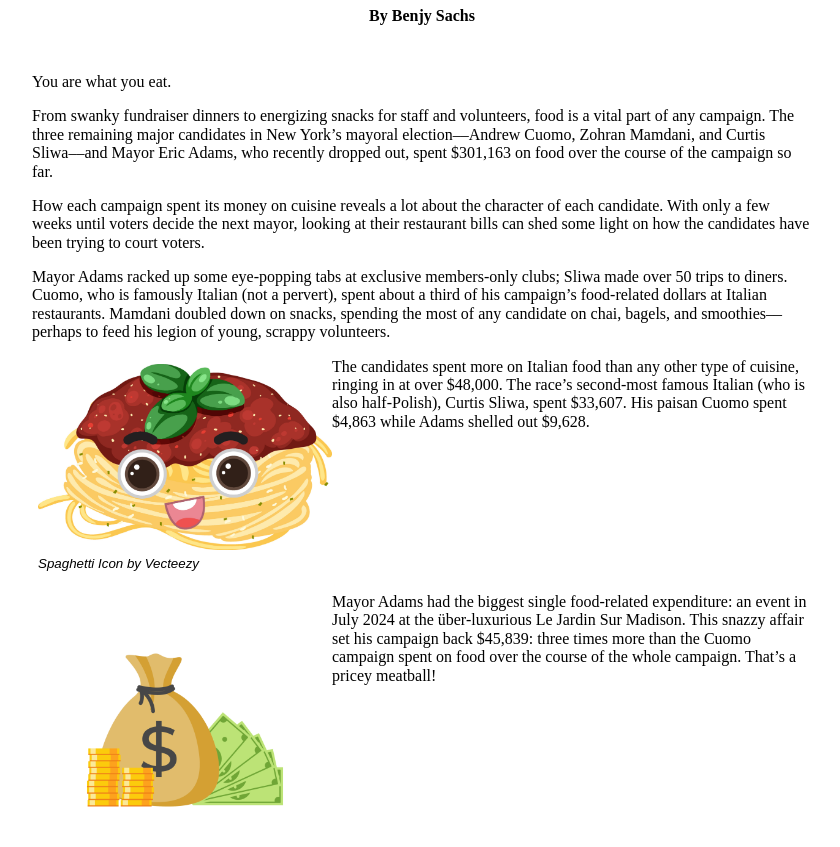
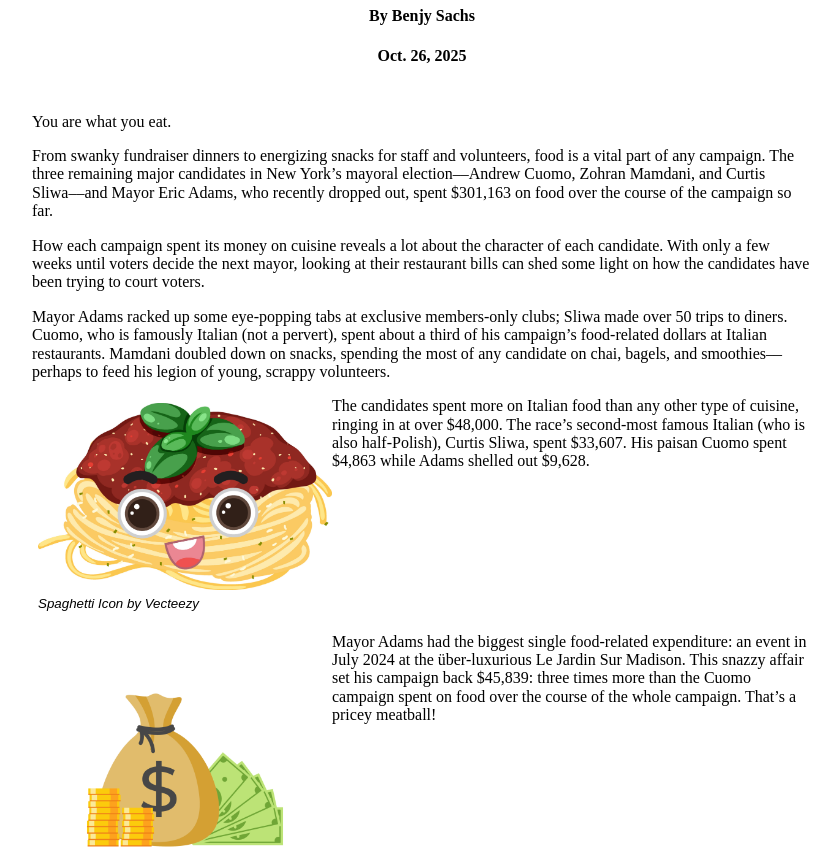
Before and after one commit to benjysachs/icon_project, a plain HTML site: page index.html in a window 1280 px wide. Shown: the part 871-1718 px from the top of the page, without its empty margins (218-1058 px from the left). Drawn offline with nearby package versions, Linux system fonts and the light colour scheme.

Commit message:
Update index.html

```diff
--- a/index.html
+++ b/index.html
@@ -31,6 +31,7 @@
     <h1>Campaign Cuisine</h1>
     <h2>How the Mayoral Candidates Spent Their Funds on Food</h2>
     <h4>By Benjy Sachs</h4>
+    <h4>Oct. 26, 2025</h4>
 
 </div>
 
```
